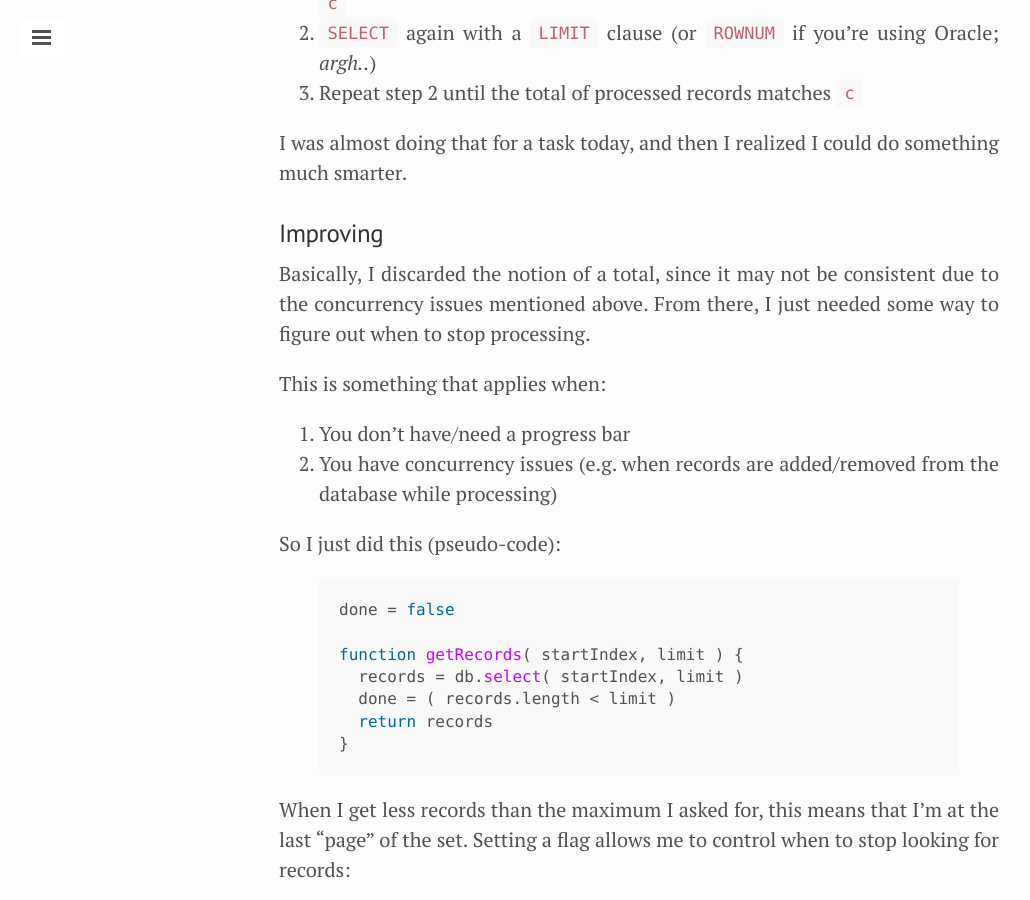
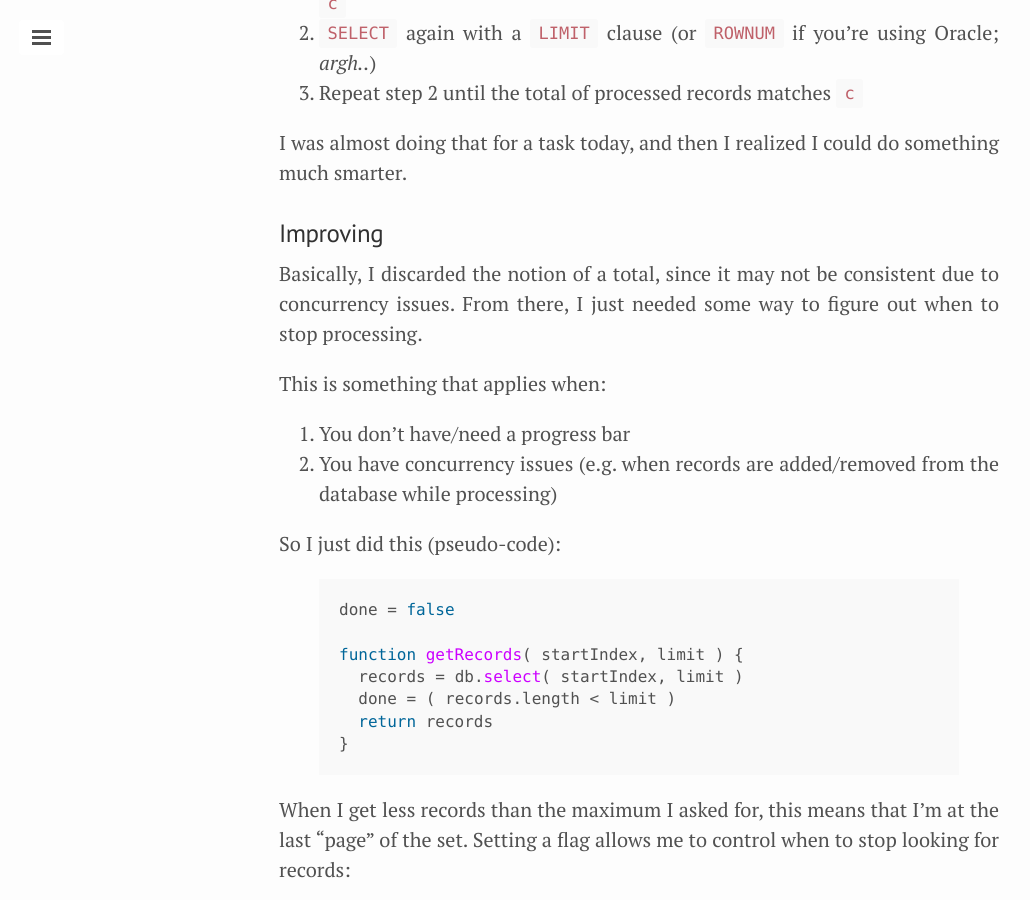
Before and after one commit to rodolfo42/rodolfo42.github.io, a Jekyll site: the page built from _posts/2014-04-08-better-way-to-process-long-streams-of-data.md, in a window 1280 px wide and 900 px high, scrolled down 456 px. Shown: the whole window, without its empty margins (1-1031 px from the left). Built offline with Jekyll 4.4.1, drawn with Linux system fonts in a browser that asks for light colours; comment, search, counter and statistics services are not loaded.

Commit message:
Updated 2014-04-08-better-way-to-process-long-streams-of-data.md

```diff
--- a/_posts/2014-04-08-better-way-to-process-long-streams-of-data.md
+++ b/_posts/2014-04-08-better-way-to-process-long-streams-of-data.md
@@ -18,7 +18,7 @@ I was almost doing that for a task today, and then I realized I could do somethi
 
 ### Improving
 
-Basically, I discarded the notion of a total, since it may not be consistent due to the concurrency issues mentioned above. From there, I just needed some way to figure out when to stop processing.
+Basically, I discarded the notion of a total, since it may not be consistent due to concurrency issues. From there, I just needed some way to figure out when to stop processing.
 
 This is something that applies when:
 
```
